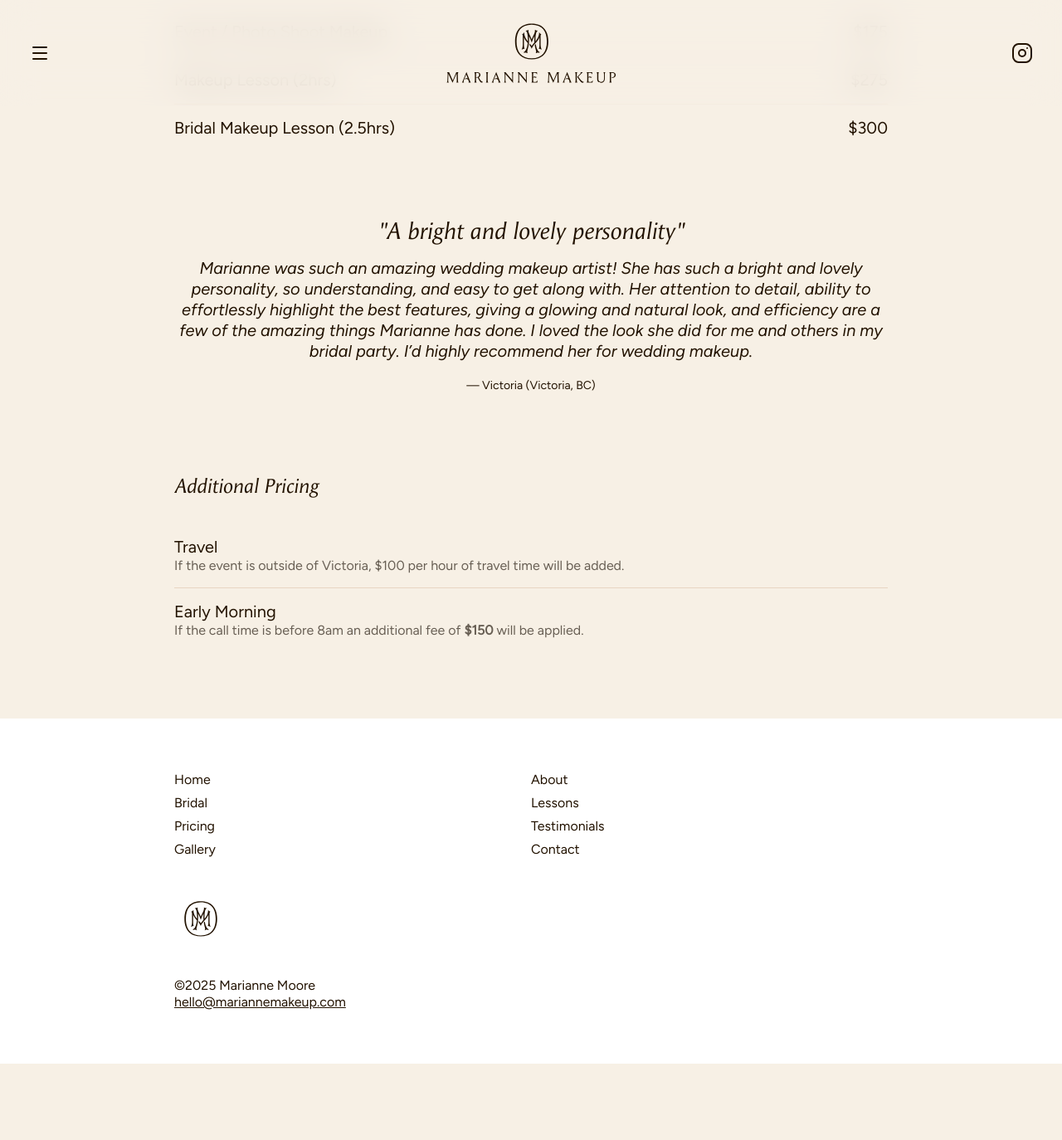
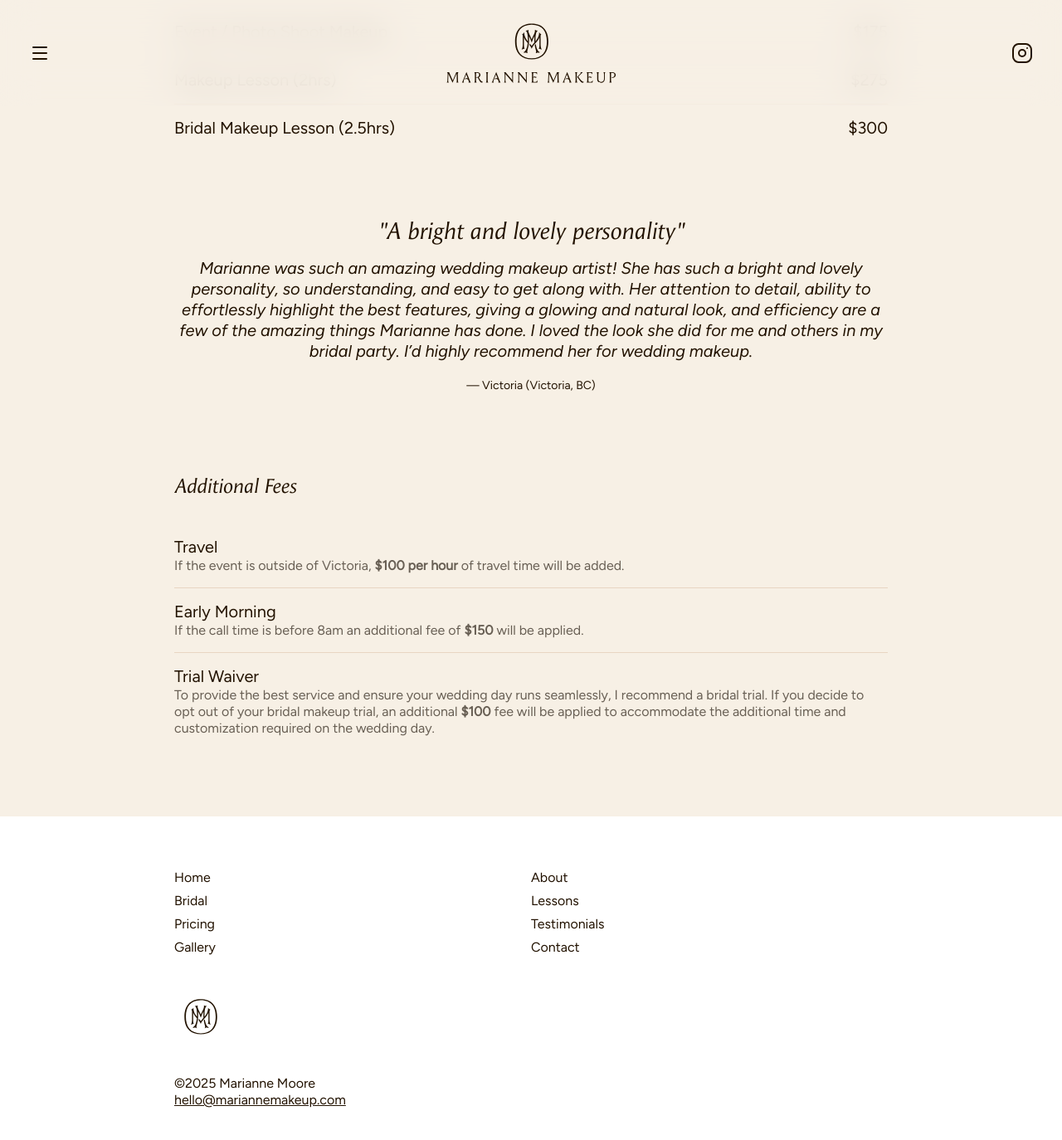
Before and after one commit to mariannemoore/mariannemoore.github.io, a Jekyll site: the page built from pricing.md, in a window 1280 px wide and 1400 px high, scrolled down 1679 px. Shown: the top 1374 px of the window at 83% size. Built offline with Jekyll 4.4.1, drawn with Linux system fonts in a browser that asks for light colours; before the commit the page ends 2961 px from its top, so only the background shows below that.

Commit message:
Pricing table, lessons updates

```diff
--- a/_data/pages/lessons.yml
+++ b/_data/pages/lessons.yml
@@ -3,7 +3,7 @@ content-1: Feeling in need of a <span>refresh</span>? Finding the beauty space <
 callout-2: Teaching others about makeup techniques and products is deeply rewarding for me
 content-2: If you’re looking for <span>expert</span> guidance on skincare, makeup and individual needs look no further. I’ll craft a <span>customized</span> routine and assess your brushes, products, and tools to identify any gaps in your collection.
 callout-3: You’ll leave your lesson confident and prepared
-content-3: At the end of your lesson, you’ll have - A <span>personalized</span> beauty routine with application techniques <span>tailored</span> to your skin type with tips for increasing product longevity, a <span>deep</span> understanding of which tones work best with your skin type, a detailed <span>shopping</span> guide for future purchases and brush care and a <span>bespoke</span> face-chart with a full breakdown of every step of the process of applying your makeup.
+content-3: At the end of your lesson, you’ll have a <span>personalized</span> beauty routine with application techniques, tips for increasing product <span>longevity</span>, and a <span>deep</span> understanding of which tones work best with your skin type. I'm happy to allow clients to video their sessions for future reference.
 lessons:
   - title: Beauty Routine Refresh
     content: Lets discover what really makes you <span>feel</span> beautiful. This option is ideal if you’re stuck, or need a guide on maximizing what you own.
--- a/_data/pricing.yml
+++ b/_data/pricing.yml
@@ -25,8 +25,12 @@ additional:
   - service: Travel
     cost:
     description: |
-      If the event is outside of Victoria, $100 per hour of travel time will be added.
+      If the event is outside of Victoria, <strong>$100 per hour</strong> of travel time will be added.
   - service: Early Morning
     cost:
     description: |
       If the call time is before 8am an additional fee of <strong>$150</strong> will be applied.
+  - service: Trial Waiver
+    cost:
+    description: |
+      To provide the best service and ensure your wedding day runs seamlessly, I recommend a bridal trial. If you decide to opt out of your bridal makeup trial, an additional <strong>$100</strong> fee will be applied to accommodate the additional time and customization required on the wedding day.
--- a/_includes/pricing/pricing-additional.html
+++ b/_includes/pricing/pricing-additional.html
@@ -1,5 +1,5 @@
 <section class="pricing-table additional-pricing">
-    <h2>Additional Pricing</h2>
+    <h2>Additional Fees</h2>
 
     {% for pricing in site.data.pricing.additional %}
     <div class="service{% if forloop.last %} last-item{% endif %}">
--- a/_sass/_menu-overlay.scss
+++ b/_sass/_menu-overlay.scss
@@ -55,7 +55,7 @@
         justify-content: center;
         align-items: center;
         width: 6em;
-        height: 6em;
+        height: 8em;
         left: 0;
         top: 0;
         cursor: pointer;
```
